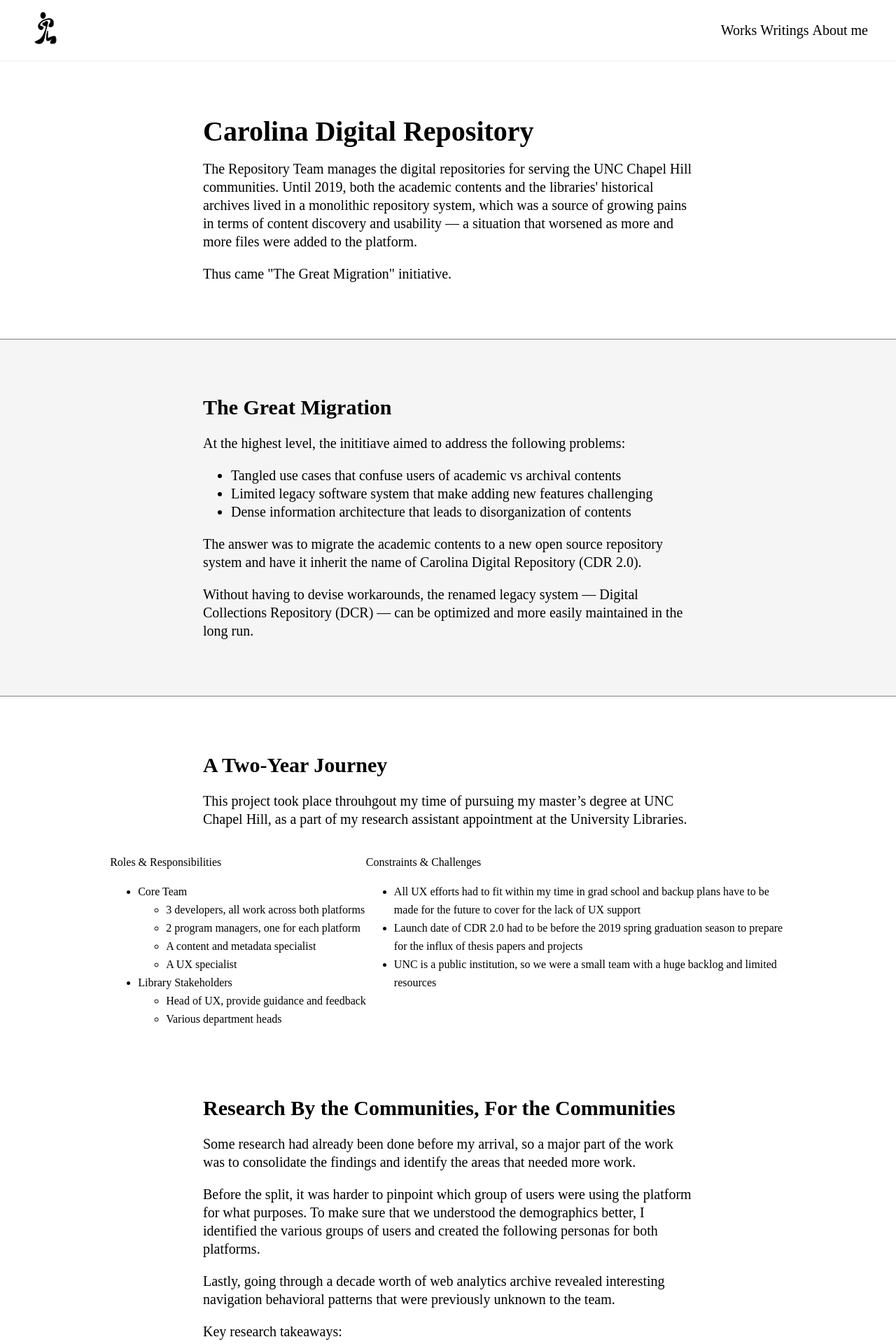
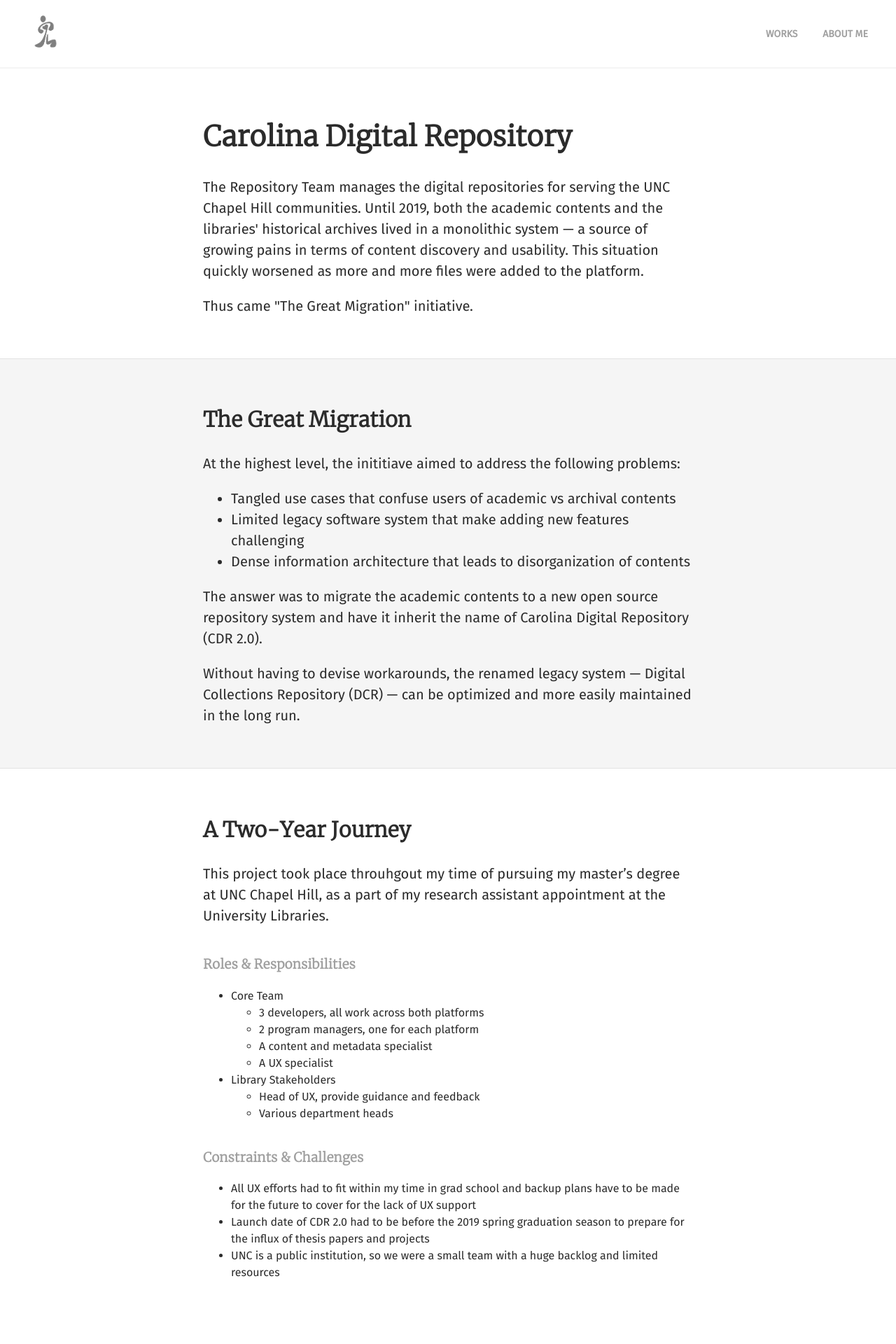
Before and after one commit to scorchingoyster/scorchingoyster.github.io, a Jekyll site: the page built from works/cdr.html, in a window 1280 px wide. Shown: the top 1920 px of the page at 70% size. Built offline with Jekyll 4.4.1, drawn with Linux system fonts in a browser that asks for light colours; some of the changed text lies outside the part shown.

Commit message:
Add detailed CSS

```diff
--- a/_includes/header.html
+++ b/_includes/header.html
@@ -4,9 +4,9 @@
 				<img src="{{ '/assets/img/logo.png' }}" alt="">
 			</a>
 		<ul>
-			<li>Works</li>
-			<li>Writings</li>
-			<li>About me</li>
+			<li><a href="">WORKS</a></li>
+			<!-- <li><a href="">WRITING</a></li> -->
+			<li><a href="">ABOUT ME</a></li>
 		</ul>
 	</nav>
 </header>
--- a/assets/css/partials/_base.scss
+++ b/assets/css/partials/_base.scss
@@ -1,7 +1,27 @@
+@font-face {
+	font-family: Merriweather;
+	src: url("/assets/font/Merriweather-Light.woff2") format("woff2"),
+				url("/assets/font/Merriweather-LightItalic.woff2") format("woff2"),
+				url("/assets/font/Merriweather-Regular.woff2") format("woff2"),
+				url("/assets/font/Merriweather-Italic.woff2") format("woff2"),
+				url("/assets/font/Merriweather-Bold.woff2") format("woff2"),
+				url("/assets/font/Merriweather-BoldItalic.woff2") format("woff2");
+}
+
+@font-face {
+	font-family: FiraSans;
+	src: url("/assets/font/FiraSans-Regular.woff2") format("woff2"),
+				url("/assets/font/FiraSans-Italic.woff2") format("woff2"),
+				url("/assets/font/FiraSans-SemiBold.woff2") format("woff2"),
+				url("/assets/font/FiraSans-SemiBoldItalic.woff2") format("woff2");
+}
+
 html {
 	font-size: $font-size !important;
+	font-family: FiraSans;
+	line-height: $line-height;
 }
 
-body {
-	line-height: $font-size*1.3;
+h1,h2,h3,h4,h5,h6 {
+	font-family: Merriweather;
 }
--- a/assets/css/partials/_nav.scss
+++ b/assets/css/partials/_nav.scss
@@ -3,8 +3,8 @@
 	display: flex;
 	justify-content: center;
 	align-items: center;
-	padding: 10px 0;
-	border-bottom: 2px solid whitesmoke;
+	padding: 1rem 1rem;
+	border-bottom: 0.1rem solid whitesmoke;
 	nav {
 		display: flex;
 		justify-content: space-between;
@@ -13,17 +13,37 @@
 	}
 	.logo {
 		display: inline-block;
-		max-width: 50px;
+		max-width: 2.5rem;
 		img {
 			width: 100%;
+			opacity: 0.5;
+			transition: opacity 0.2s ease;
+			&:hover {
+				opacity: 1;
+			}
 		}
 	}
 
 	.main-nav {
+		font-size: 0.7rem;
+		font-weight: 600;
 		ul {
 			list-style: none;
 			li {
 				display: inline-block;
+				margin: 0 0.8rem;
+				&:last-child {
+					margin-right: 0;
+				}
+				a {
+					color: $base-grey;
+					text-decoration: none;
+					transition: color 0.2s ease;
+					&:hover {
+						color: $link;
+						border-bottom: 2px solid lighten($link,50%);
+					}
+				}
 			}
 		}
 	}
--- a/assets/css/partials/_variables.scss
+++ b/assets/css/partials/_variables.scss
@@ -1,4 +1,13 @@
+// typography
 $font-size: 20px;
+$line-height: 1.5;
 
+// sizing
 $default-width: 1200px;
 $text-width: 700px;
+
+// color
+$base-font: #2b2b2b;
+$base-grey: #a0a0a0;
+$border-grey: #e2e2e2;
+$link: #396884;
--- a/assets/css/partials/_works.scss
+++ b/assets/css/partials/_works.scss
@@ -3,14 +3,15 @@
 	display: flex;
   align-items: center;
   justify-content: center;
+  flex-direction: column;
+  padding: 2rem 1rem;
 
-  margin: 3rem 0;
+  color: $base-font;
 
 	&.grey {
 		background-color: whitesmoke;
-		padding: 3rem 0;
-		border-top: 1px solid grey;
-		border-bottom: 1px solid grey;
+		border-top: 1px solid $border-grey;
+		border-bottom: 1px solid $border-grey;
 	}
 
 	& > div {
@@ -20,18 +21,30 @@
 		align-items: center;
 		max-width: $default-width;
 
+		// p {
+		// 	line-height: $line-height;
+		// }
+
 		& > .text {
 			max-width: $text-width;
-		}
-
-		& > .two-col {
-			display: flex;
-			justify-content: space-evenly;
-			font-size: 0.8rem;
-			& > * {
-				max-width: $default-width/2;
+			h1, h2, h3, h4, h5, h6 {
+				display: flex;
+				flex-direction: column;
+				line-height: 1.5;
+				span {
+					font-weight: 700;
+					font-size: $font-size;
+					color: $base-grey;
+				}
+			}
+			.list {
+				margin: 0.1rem 0;
+				padding: 0.05px;
+				font-size: 0.8rem;
+				h3 {
+					color: $base-grey;
+				}
 			}
 		}
-
 	}
 }
--- a/works/cdr.html
+++ b/works/cdr.html
@@ -9,7 +9,7 @@
 		<div class="text">
 			<h1>Carolina Digital Repository</h1>
 
-			<p>The Repository Team manages the digital repositories for serving the UNC Chapel Hill communities. Until 2019, both the academic contents and the libraries' historical archives lived in a monolithic repository system, which was a source of growing pains in terms of content discovery and usability &mdash; a situation that worsened as more and more files were added to the platform.</p>
+			<p>The Repository Team manages the digital repositories for serving the UNC Chapel Hill communities. Until 2019, both the academic contents and the libraries' historical archives lived in a monolithic system &mdash; a source of growing pains in terms of content discovery and usability. This situation quickly worsened as more and more files were added to the platform.</p>
 
 			<p>Thus came "The Great Migration" initiative.</p>
 		</div>
@@ -22,9 +22,7 @@
 	<div>
 
 		<div class="text">
-			<h2>
-				<strong>The Great Migration</strong>
-			</h2>
+			<h2>The Great Migration</h2>
 
 			<p>At the highest level, the inititiave aimed to address the following problems:</p>
 
@@ -49,17 +47,15 @@
 <section>
 	<div>
 		<div class="text">
-			<h2>
-				<strong>A Two-Year Journey</strong>
-			</h2>
+			<h2>A Two-Year Journey</h2>
 
 			<p>This project took place throuhgout my time of pursuing my master’s degree at UNC Chapel Hill, as a part of my research assistant appointment at the University Libraries.</p>
 		</div>
 
 
-		<div class="two-col">
-			<div>
-				<p>Roles & Responsibilities</p>
+		<div class="text">
+			<div class="list">
+				<h3>Roles &amp; Responsibilities</h3>
 
 				<ul>
 					<li>Core Team
@@ -79,9 +75,9 @@
 				</ul>
 			</div>
 
-			<div>
+			<div class="list">
 
-				<p>Constraints &amp; Challenges</p>
+				<h3>Constraints &amp; Challenges</h3>
 
 				<ul>
 					<li>All UX efforts had to fit within my time in grad school and backup plans have to be made for the future to cover for the lack of UX support</li>
@@ -98,8 +94,8 @@
 	<div>
 		<div class="text">
 			<h2>
-				Research
-				<strong>By the Communities, For the Communities</strong>
+				<span>RESEARCH</span>
+				By the Communities, For the Communities
 			</h2>
 
 			<p>Some research had already been done before my arrival, so a major part of the work was to consolidate the findings and identify the areas that needed more work.</p>
@@ -156,7 +152,7 @@
 <section>
 	<div>
 		<div class="text">
-			<h2><strong>Impacts and Reflection</strong></h2>
+			<h2>Impacts and Reflection</h2>
 		</div>
 	</div>
 </section>
```
Also changed, not shown: other parts of works/cdr.html (+4 -4 lines), assets/font/FiraSans-Italic.woff2 (added), assets/font/FiraSans-Medium.woff2 (added), assets/font/FiraSans-MediumItalic.woff2 (added), assets/font/FiraSans-Regular.woff2 (added), assets/font/FiraSans-SemiBold.woff2 (added), assets/font/FiraSans-SemiBoldItalic.woff2 (added), assets/font/Merriweather-Bold.woff2 (added), assets/font/Merriweather-BoldItalic.woff2 (added), assets/font/Merriweather-Italic.woff2 (added), assets/font/Merriweather-Light.woff2 (added), assets/font/Merriweather-LightItalic.woff2 (added), assets/font/Merriweather-Regular.woff2 (added).
